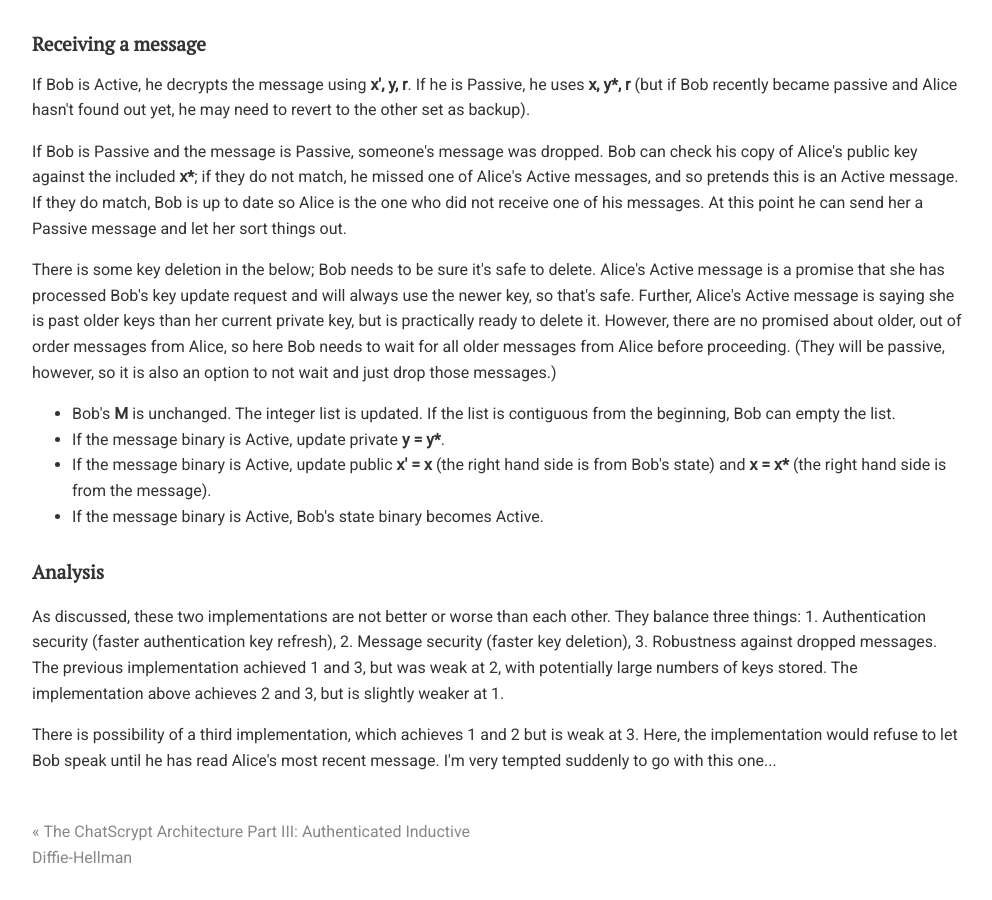
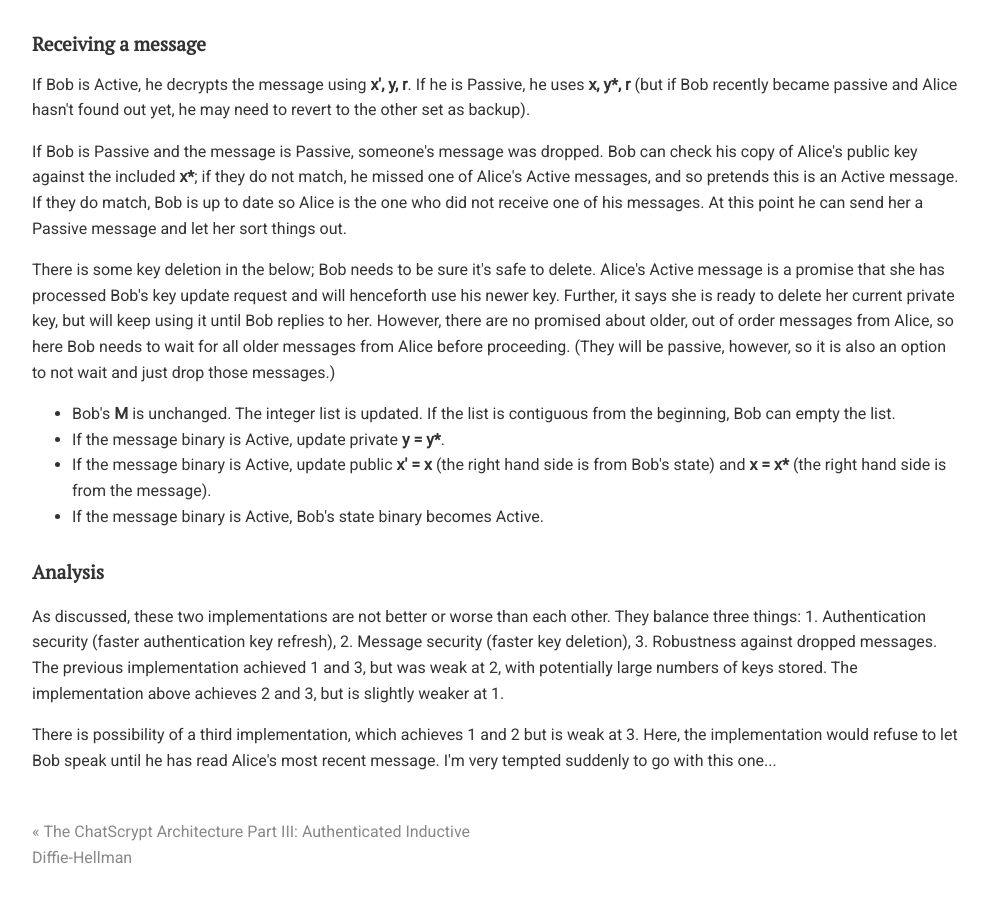
Before and after one commit to chatscrypt/chatscrypt.github.io, a Jekyll site: the page built from _posts/2020-01-24-the-chatscrypt-architecture-part-iv-quadruple-diffie-hellman.html, in a window 1280 px wide and 900 px high, scrolled down 1772 px. Shown: the whole window, without its empty margins (143-1135 px from the left). Built offline with Jekyll 4.4.1, drawn with Linux system fonts in a browser that asks for light colours; comment, search, counter and statistics services are not loaded.

Commit message:
Update 2020-01-24-the-chatscrypt-architecture-part-iv-quadruple-diffie-hellman.html

```diff
--- a/_posts/2020-01-24-the-chatscrypt-architecture-part-iv-quadruple-diffie-hellman.html
+++ b/_posts/2020-01-24-the-chatscrypt-architecture-part-iv-quadruple-diffie-hellman.html
@@ -75,7 +75,7 @@ If Bob is Active, he decrypts the message using <b>x', y, r</b>. If he is Passiv
 
 <p>If Bob is Passive and the message is Passive, someone's message was dropped. Bob can check his copy of Alice's public key against the included <b>x*</b>; if they do not match, he missed one of Alice's Active messages, and so pretends this is an Active message. If they do match, Bob is up to date so Alice is the one who did not receive one of his messages. At this point he can send her a Passive message and let her sort things out.
 
-<p>There is some key deletion in the below; Bob needs to be sure it's safe to delete. Alice's Active message is a promise that she has processed Bob's key update request and will always use the newer key, so that's safe. Further, Alice's Active message is saying she is past older keys than her current private key, but is practically ready to delete it. However, there are no promised about older, out of order messages from Alice, so here Bob needs to wait for all older messages from Alice before proceeding. (They will be passive, however, so it is also an option to not wait and just drop those messages.)
+<p>There is some key deletion in the below; Bob needs to be sure it's safe to delete. Alice's Active message is a promise that she has processed Bob's key update request and will henceforth use his newer key. Further, it says she is ready to delete her current private key, but will keep using it until Bob replies to her. However, there are no promised about older, out of order messages from Alice, so here Bob needs to wait for all older messages from Alice before proceeding. (They will be passive, however, so it is also an option to not wait and just drop those messages.)
 
 <ul>
 <li>Bob's <b>M</b> is unchanged. The integer list is updated. If the list is contiguous from the beginning, Bob can empty the list.
```
